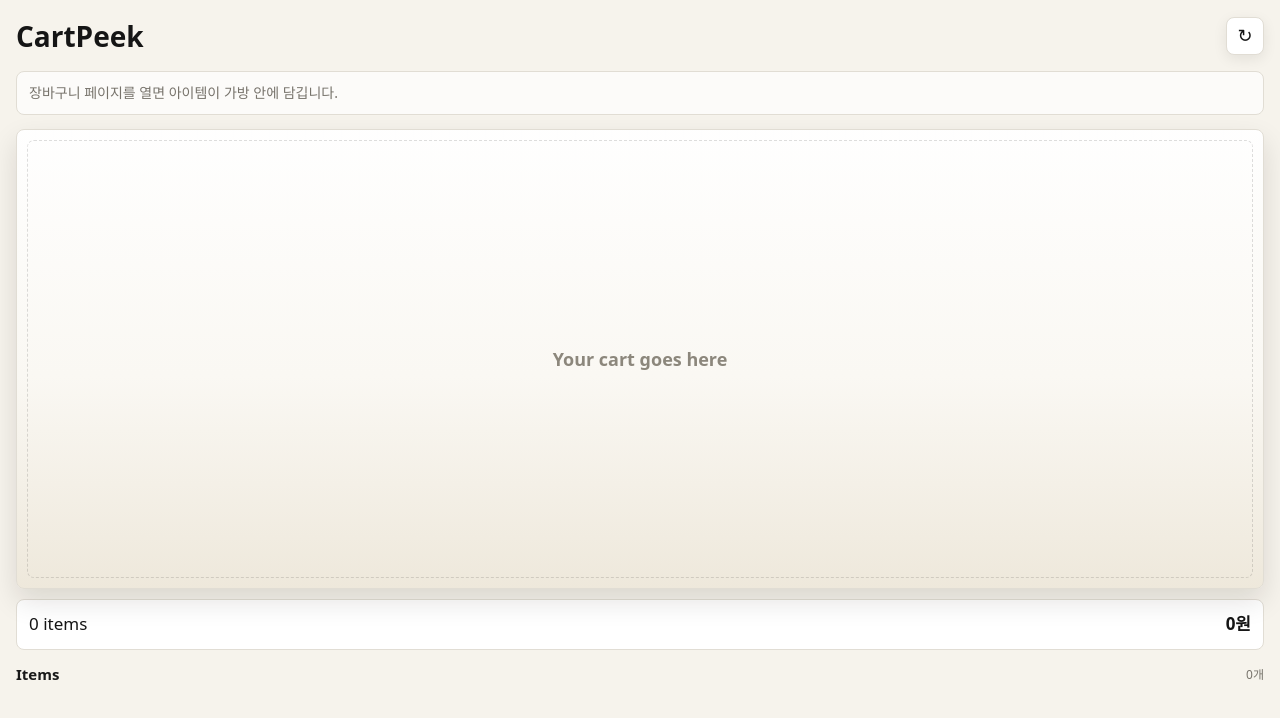
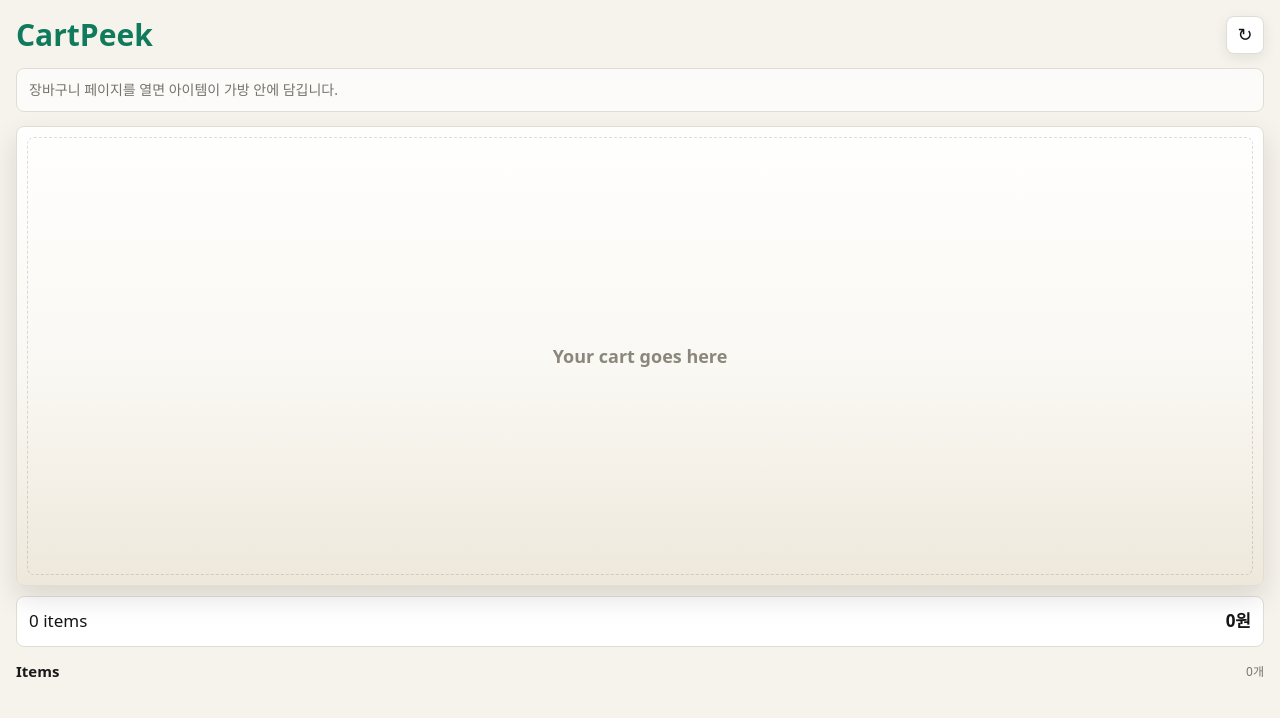
Before and after one commit to james005330/shopping-assistant-extension, a browser extension: page src/sidepanel/sidepanel.html in a window 1280 px wide. Drawn offline with nearby package versions, Linux system fonts and the light colour scheme.

Commit message:
Enlarge CartPeek header title

```diff
--- a/src/sidepanel/sidepanel.css
+++ b/src/sidepanel/sidepanel.css
@@ -39,13 +39,13 @@ body {
   gap: 12px;
 }
 
-.eyebrow {
-  margin: 0 0 2px;
+.brand-title {
+  margin: 0;
   color: var(--accent);
-  font-size: 12px;
-  font-weight: 800;
+  font-size: 30px;
+  font-weight: 840;
+  line-height: 1.05;
   letter-spacing: 0;
-  text-transform: uppercase;
 }
 
 h1,
@@ -53,12 +53,6 @@ h2,
 h3,
 p {
   margin: 0;
-}
-
-h1 {
-  color: var(--ink);
-  font-size: 28px;
-  font-weight: 820;
 }
 
 h2 {
```
